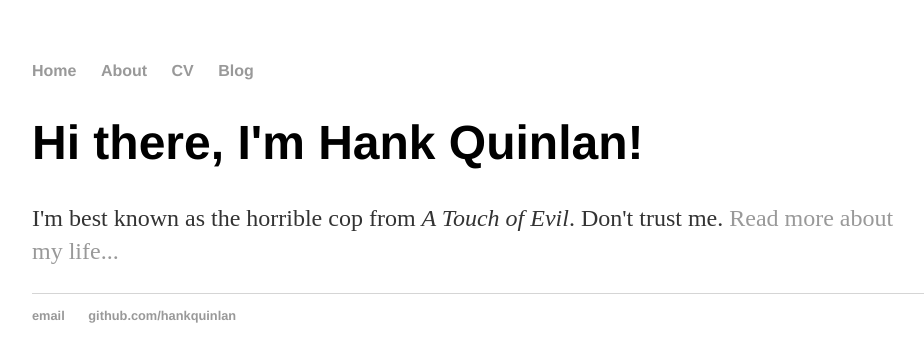
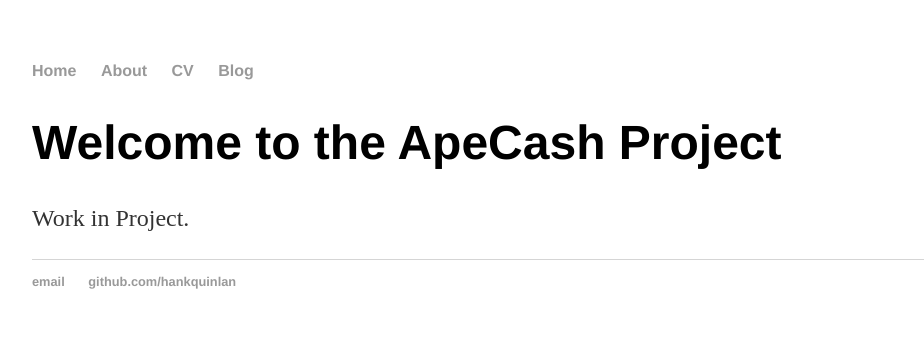
Before and after one commit to ApeCashProject/apec.github.io, a Jekyll site: the page built from index.html, in a window 1280 px wide. Shown: the top 362 px of the page, without its empty margins (160-1084 px from the left). Built offline with Jekyll 4.4.1, drawn with Linux system fonts in a browser that asks for light colours.

Commit message:
Update index.html

```diff
--- a/index.html
+++ b/index.html
@@ -1,9 +1,9 @@
 ---
 layout: default
-title: Hank Quinlan, Horrible Cop
+title: ApeCash Project
 ---
 
 		<div class="blurb">
-			<h1>Hi there, I'm Hank Quinlan!</h1>
-			<p>I'm best known as the horrible cop from <em>A Touch of Evil</em>. Don't trust me. <a href="/about">Read more about my life...</a></p>
+			<h1>Welcome to the ApeCash Project</h1>
+			<p>Work in Project.</p>
 		</div>
```
